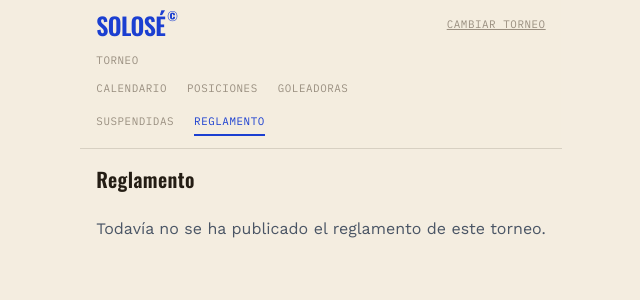
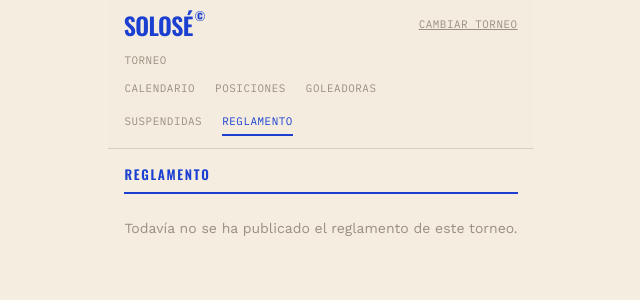
Before and after one commit to solose-services/copa-solose, a Next.js app: page /torneos/1/reglamento in a window 1280 px wide. Shown: the top 300 px of the page, without its empty margins (319-959 px from the left). Built offline with nearby package versions, Linux system fonts and the light colour scheme; no server answers; the database is empty.

Commit message:
feat: apply Solosé identity to Reglamento público, add mobile PDF fallback hint

```diff
--- a/src/app/torneos/[torneoId]/reglamento/page.tsx
+++ b/src/app/torneos/[torneoId]/reglamento/page.tsx
@@ -16,27 +16,39 @@ export default async function ReglamentoPublicoPage({
 
   return (
     <div className="flex flex-col gap-6">
-      <h1 className="text-xl font-semibold">Reglamento</h1>
+      <div className="flex items-baseline gap-2 border-b-2 border-azul pb-2">
+        <h1 className="font-tit text-[.82rem] uppercase tracking-[.13em] text-azul">Reglamento</h1>
+      </div>
       {reglamentoError ? (
-        <p className="text-red-600">No se pudo cargar el reglamento. Intenta de nuevo.</p>
+        <p
+          className="rounded-sm border-l-2 px-3 py-2.5 text-sm"
+          style={{ borderColor: "var(--vino)", background: "rgba(90,42,34,.09)" }}
+        >
+          No se pudo cargar el reglamento. Intenta de nuevo.
+        </p>
       ) : reglamento?.pdf_url ? (
         <div className="flex flex-col gap-3">
           <a
             href={reglamento.pdf_url}
             target="_blank"
             rel="noopener noreferrer"
-            className="underline"
+            className="text-sm font-medium text-azul underline"
           >
             Abrir el reglamento en una pestaña nueva
           </a>
+          <p className="font-mono text-[.62rem] uppercase tracking-wider text-tinta-3">
+            Si no ves el PDF abajo, ábrelo en una pestaña nueva con el enlace de arriba.
+          </p>
           <iframe
             src={reglamento.pdf_url}
             title="Reglamento del torneo"
-            className="h-[70vh] w-full rounded border"
+            className="h-[70vh] w-full rounded-md border border-linea"
           />
         </div>
       ) : (
-        <p className="text-gray-600">Todavía no se ha publicado el reglamento de este torneo.</p>
+        <p className="text-sm text-tinta-3">
+          Todavía no se ha publicado el reglamento de este torneo.
+        </p>
       )}
     </div>
   );
```
